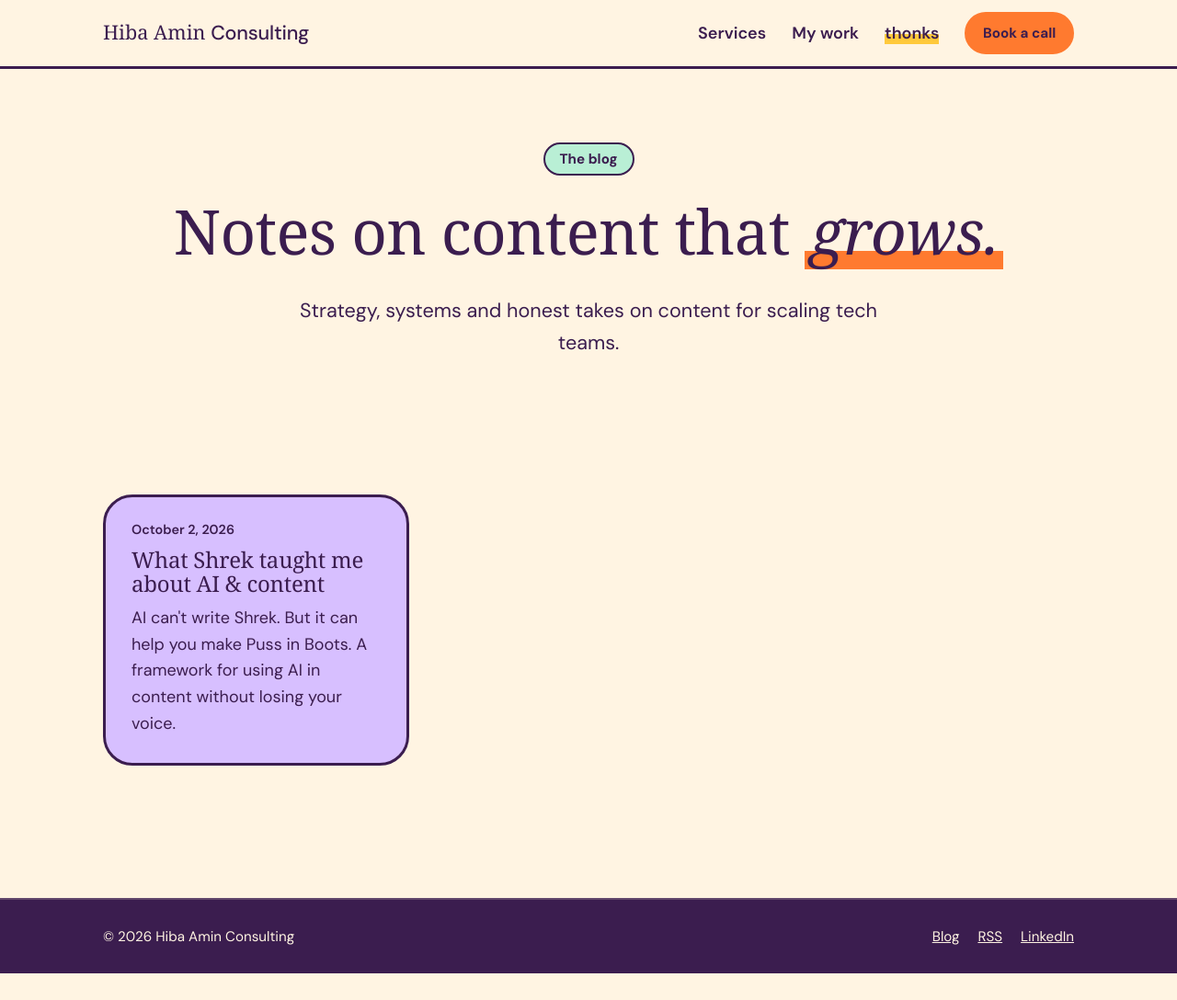
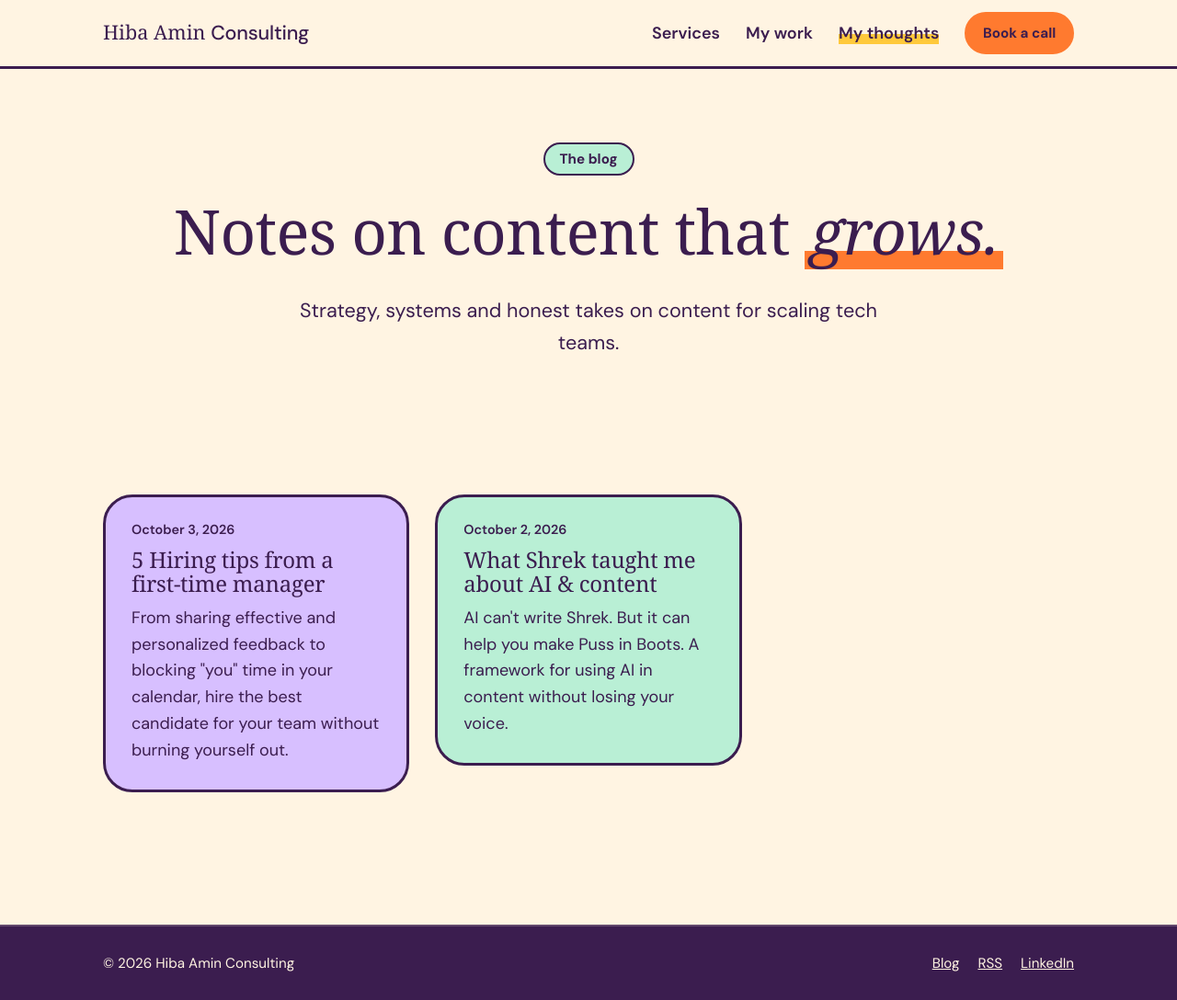
Before and after one commit to h5amin/h5amin.github.io, a Jekyll site: the page built from blog/index.html, in a window 1280 px wide and 1088 px high. Shown: the whole window at 92% size. Built offline with Jekyll 4.4.1, drawn with Linux system fonts in a browser that asks for light colours; some web fonts are replaced; part of the change alters nothing that is shown.

Commit message:
Republish "5 Hiring tips from a first-time manager"; rename blog link
Adds the 2023 Spinach AI article with all five images, a note that it
was written when Hiba became a first-time manager, and a canonical
link to the original. Adds post styles for notes, key takeaways,
templates and short quotes. The blog menu link is now "My thoughts".

Co-Authored-By: Claude Opus 5.5 <noreply@anthropic.com>
Claude-Session: https://claude.ai/code/session_01M3jWd6jbrxGvJCUCQM4XXr

```diff
--- a/_includes/header.html
+++ b/_includes/header.html
@@ -12,7 +12,7 @@
     <nav id="site-nav" class="site-nav" aria-label="Main">
       <a href="{{ home }}#services">Services</a>
       <a href="{{ '/work/' | relative_url }}"{% if page.url contains '/work/' %} aria-current="page"{% endif %}>My work</a>
-      <a href="{{ '/blog/' | relative_url }}"{% if page.url contains '/blog/' %} aria-current="page"{% endif %}>thonks</a>
+      <a href="{{ '/blog/' | relative_url }}"{% if page.url contains '/blog/' %} aria-current="page"{% endif %}>My thoughts</a>
       <a class="btn btn-small" href="{{ site.booking_url }}" data-book>Book a call</a>
     </nav>
   </div>
--- /dev/null
+++ b/_posts/2026-10-03-5-hiring-tips-from-a-first-time-manager.md
@@ -0,0 +1,329 @@
+---
+title: "5 Hiring tips from a first-time manager"
+date: 2026-10-03
+description: "From sharing effective and personalized feedback to blocking \"you\" time in your calendar, hire the best candidate for your team without burning yourself out."
+tags: [Hiring, Management]
+canonical_url: https://www.spinach.ai/blog/hiring-tips-for-first-time-managers
+---
+
+<div class="post-note" markdown="1">
+**Written back in 2023 when I became a people manager for the first time in my career.** Originally published on [Spinach AI](https://www.spinach.ai/blog/hiring-tips-for-first-time-managers).
+</div>
+
+This year marked the beginning of my journey as a people leader. It was also the first time I stepped into the shoes of a hiring manager.
+
+So, in an effort to document my learnings, I wanted to share the lessons I've learned to help you hire the best candidate for your team without burning out.
+
+In this article I'll walk through the biggest lessons I learned going through my first hiring process:
+
+1. Hiring is a marathon, not a sprint
+2. Remind yourself that hiring is your job
+3. Have a process in place
+4. Encourage candidates to ask questions
+5. Share helpful feedback with every candidate you talk to
+
+## #1 Hiring is *very* time-consuming
+
+When you're getting into the world of being on the other side of the table, there's a lot of excitement to go around:
+
+1. For first-timers like me, it's a new skill and process that you're learning about. Who doesn't love growth?
+2. You're building out your team and that's an incredible feeling. You've not only proven out the importance of your department or discipline within that department, but you've done such a good job that you now have the budget to warrant more resources.
+3. You have the opportunity to bring on individuals who will level up the team. You'll be able to coach them, but they'll bring in their own expertise to teach you as well.
+
+All of this makes hiring a really exciting and enjoyable process. 🙌
+
+But, with all of that excitement, it's easy to want to hit the ground running.
+
+However, after a few weeks into the interview process, you quickly learn that it's draining. All of your time and focus are spent on hiring the best person for the role. From the emotionally draining process of rejecting great candidates to constantly being "on" across multiple interviews, it takes its toll, fast.
+
+### The time-consuming reality of hiring
+
+Before we kicked off interviews, I never had more than 2 hours' worth of meetings in my calendar in any given week (shoutout to the Spinach AI team for [running effective meetings](https://www.spinach.ai/blog/meetings/effective-team-meetings)).
+
+Look at all of that beautiful focus time. 😍
+
+{% include image.html src="/assets/img/blog/hiring-calendar-before.webp" alt="Hiba's calendar before interviews, mostly long blocks of focus time" caption="Hiba's calendar pre-interviews" %}
+
+But, in the midst of hiring, my calendar got booked up with a slew of meetings every week.
+
+Bye-bye focus time. 😢
+
+{% include image.html src="/assets/img/blog/hiring-calendar-during.webp" alt="Hiba's calendar during interviews, packed with back-to-back meetings" caption="Hiba's calendar during interviews" %}
+
+Not only does it take a toll on you mentally to be giving each candidate 100% of yourself, but you feel less productive as a result. Not to mention the emotional toll it takes to reject candidates in a meaningful way, but more on that later.
+
+<div class="callout" markdown="1">
+**Key takeaway #1:** Hit the ground running, but do it at a reasonable pace. Block off hours for yourself every week for things like lunch, mental breaks, and productivity blocks.
+
+Not to mention, you'll also need to block off time to let candidates know if they're moving on to the next round or not (and what next steps are!)
+</div>
+
+## #2 Reminder: Hiring *is* your job
+
+Before hiring, your day-to-day feels a lot more productive.
+
+- You can crank out 3-5 blogs per week
+- You're able to write 400 lines of code every sprint
+- Your average time-to-close a ticket was 5 minutes
+
+But, once hiring starts, it's unrealistic to expect that same level of productivity to continue. That's why it's important to remind yourself that hiring *is* productive.
+
+You can do this by:
+
+- Setting goals for yourself (review 100 resumes by the end of the day)
+- Reach out to and schedule the first round of interviews with top candidates by the end of the week
+- Have an offer out within 30 days of the first screening call
+
+Having goals will help you [measure your progress](https://www.spinach.ai/blog/work-goals/quarterly-team-goals) (and feel productive as a result!)
+
+### While it's time-consuming, it's still productive
+
+Don't get me wrong, hiring is a productive effort because of the results it will yield once an offer is signed (when done right) and the [employee is onboarded](https://www.spinach.ai/blog/employee-motivation/new-employee-onboarding-checklist). But, you don't get the instant satisfaction that you're used to getting with contributor-type work.
+
+That's why it's so important to remind yourself that hiring *is* your job now and, while it might not feel like it at the moment, it's productive.
+
+Throughout this process, you're making a BIG and costly business decision that will ultimately help the business grow. This isn't an A/B test that you can approach with the classic startup mindset of "fail fast and learn."
+
+Failing here means you're okay with hiring and firing people until the right person comes along. That's not okay.
+
+Take your time throughout the process. Don't settle on a candidate (and don't let them settle either).
+
+<div class="callout" markdown="1">
+**Key takeaway #2:** It's okay to feel less productive during the hiring process. It doesn't mean, however, that your actions aren't productive. Expect less output and productivity in the short-term in exchange for more in the long-term.
+</div>
+
+## #3 Have a process in place before you post the job
+
+If you want to ensure you're selecting the right candidate, it's important to *truly* understand what you're looking for. This means that you should have the following documented before you hit "post" on the job description:
+
+1. **Outcomes:** What will success look like for this person? How will their success be measured?
+2. **Scorecard:** What qualities, soft skills, and technical skills are *most* important for success in this role?
+3. **Interview steps:** How many rounds of interviews will you need to make a decision? What will each round entail? Who will be involved at each step?
+4. **A standardized list of interview questions:** What questions will you ask every candidate?
+
+Let's walk through what we used at Spinach AI when hiring a Content Marketing Manager. These documents were adapted from SMARTtools for Leaders™ templates. The information shown has also been altered.
+
+### Candidate scorecard
+
+Here's a list of the information to include for each candidate:
+
+- Candidate name
+- Date of interview
+- Rating and contexts (A, B, C, etc)
+- Recommendation (should they move on to the next round?)
+
+Here's a list of the standardized information to include on the scorecard across every candidate:
+
+- The mission of the role
+- Desired outcomes/how they'll be measured on success
+- Desired competencies (technical, hard, and soft skills)
+
+Here's what it looks like all together:
+
+{% include image.html src="/assets/img/blog/hiring-scorecard.webp" alt="Interview scorecard for a Content Marketing Manager role, with candidate details, the role's mission, and four outcomes each given a rating" %}
+
+{% include image.html src="/assets/img/blog/hiring-scorecard-competencies.webp" alt="Competencies matrix from the scorecard, with priorities, who, relationships and technical skills, each with a rating" %}
+
+At Spinach AI, we only move forward A-level candidates. These are candidates who we would score an 8/10 or above.
+
+### Standardized questions
+
+While these will differ from role to role when it comes to the technical/skills-focused interviews, at Spinach AI we typically keep our screening call questions the same across the board. Here's the template we use across all of our screening interviews:
+
+{% include image.html src="/assets/img/blog/hiring-screening-questions.webp" alt="Phone screen interview agenda with six questions: career goals, what you're good at, what you're not good at, how past bosses would rate you, what you want from the role, and where you are in your job search" %}
+
+<div class="callout" markdown="1">
+**Key takeaway #3:** Having a process in place will help you take a very chaotic and balancing-act-type experience and turn it into one that's an organized flow. When you're able to feel prepared for every single conversation, you're more likely to succeed in hiring the right person.
+</div>
+
+## #4 Encourage candidates to ask questions
+
+Remember that candidates are interviewing you just as much as you're interviewing them.
+
+But, just as you're creating a psychologically safe space with your direct reports, it's important you do the same across the interview process.
+
+### How we created a safe space for candidates to ask questions and be themselves
+
+At the start of every screening call, Spinach AI hiring managers will say some form of the following message:
+
+<div class="template" markdown="1">
+I wanted to share the goal of this call. Ultimately, we just want to learn what your career goals are and make sure that not only is there a fit from your skills, but that we can facilitate a path for growth for you.
+
+Before I dive into our questions, I want to preface that there really aren't any right or wrong answers. So, we'll take turns, I'll ask my 6 standard questions here and then I'll open up the floor for you to grill me! How does that sound?
+</div>
+
+That final sentence "you can grill me" puts a smile on every candidate's face. Using humor really helps ease people into the conversation. As a result, I've been asked anywhere from 3-7 questions about the role, culture, position, and team from each candidate.
+
+If a candidate is grilling me, I take it as a sign that they not only care about their next step but that they feel comfortable asking questions.
+
+My biggest flex to date in my journey of becoming a manager was when a candidate shared in an interview that the entire Spinach AI team made them feel safe and comfortable to be themselves and get the answers they needed to evaluate the role. 🏆
+
+If you're looking to set some goals as you enter your next hiring process, making candidates feel safe should definitely be on the list.
+
+<div class="callout" markdown="1">
+**Key takeaway #4:** Create a psychologically safe space for every candidate to be themselves. This will make it easier for them to open up and ask the questions they need answered to make the right decision for them. Use jokes and be vulnerable to ease the mood and set the tone for open, honest communication.
+</div>
+
+## #5 Your relationship goes beyond one interview process
+
+With every interview process you run, it's important that you understand that your relationship with candidates doesn't end when you say yes or no.
+
+If they had a great experience, they'll remember that the next time a role opens up. They'll recommend relevant and talented friends or apply again themselves.
+
+If they left feeling sour because of how you treated them, that will affect your entire employer brand. If they hear anyone mention being excited about a role at your company… Chances are they're not going to be encouraging and excited for that individual.
+
+Careers are lifelong so be sure to leave a good impression with every person who enters your interview process.
+
+Let's walk through 3 ways to do this:
+
+1. Share feedback with every candidate
+2. Don't use a boilerplate rejection letter
+3. Help open doors for candidates
+
+### Every candidate deserves feedback
+
+Similar to manager-employee relationships, feedback sharing is the key to building trust and improving performance.
+
+Sharing feedback with prospective employees not only gives them closure, but also enables them to improve for the next interview.
+
+If you spent time talking to a candidate who isn't moving forward, don't use a boilerplate rejection letter. The least you can do is share your reasoning.
+
+A lot of managers lean towards not doing this because they don't want to deal with a candidate who disagrees with their decision. They also just don't want to be called an "asshole."
+
+Honestly… Valid.
+
+Also, it's a time-consuming task so some managers just default to laziness because it's easier to use a boilerplate template.
+
+#### The positive impact personalized feedback has
+
+Most candidates will truly appreciate and listen to the feedback you share, so long as it's personalized to them. Don't take my word for it though. Here are some of the responses I got back from personalized rejection emails I sent out to candidates:
+
+<figure class="testimonial">
+<blockquote><p>"Thank you for getting back to me with this detailed response. I appreciate the honesty, thoughtfulness, and constructive feedback. I understand that as much as I love data and strategy, those things do not shine through on my resume. I will definitely keep them in mind moving forward when looking for other roles and adding new skills."</p></blockquote>
+<figcaption>Anonymous</figcaption>
+</figure>
+
+<figure class="testimonial">
+<blockquote><p>"Thank you so much for the feedback! I really enjoyed our conversations and just connecting with you from a peer side! Know that I will continue to champion Spinach AI at any company I'm at or build relationships with. I absolutely love what you guys are doing and the tools you're creating for managers and employees everywhere."</p></blockquote>
+<figcaption>Anonymous</figcaption>
+</figure>
+
+<figure class="testimonial">
+<blockquote><p>"Thanks so much for actually taking the time to provide personal feedback. That's really refreshing and out of the norm, and honestly very needed after some horrible interviewing processes I've been through the past few weeks."</p></blockquote>
+<figcaption>Anonymous</figcaption>
+</figure>
+
+### Write a rejection letter that doesn't suck
+
+Templates are a great starting point, especially considering that there are a couple of messages you'll be repeating across every candidate. Here are the variations I used, depending on the stage within the interview process:
+
+#### Email rejection template after screening call
+
+<div class="template" markdown="1">
+Hey [candidate name],
+
+Thank you for your interest in Spinach AI!
+
+We received a great response to the [job title] position, which makes us feel pumped that so many talented individuals (like you!) want to join our team. Although your background is impressive, we regret to inform you that we have decided to pursue other candidates for the position at this time.
+
+Some feedback around our decision why:
+
+1. *[List first specific and relevant reason]*
+2. *[List second specific and relevant reason]*
+
+I will note though that [share things that you felt they were strong in or things you admired about them].
+
+We keep all resumes and interview notes on file, so if a role opens up that we feel you would fit, we will certainly reach out! Please also keep an eye on our careers as new positions open up.
+
+If there's anything I can do to help, please don't hesitate to reach out! 😊
+
+-[your name]
+</div>
+
+#### Email rejection template after skills interview
+
+<div class="template" markdown="1">
+Hey [candidate name],
+
+Thank you again for your interest in Spinach AI! I appreciated the opportunity we had to speak together, and I was overall impressed with your background and experience.
+
+Although your background is impressive, upon further review, the team was unable to select you as an ideal fit for the position and current needs. We just had a lot of incredibly talented applicants like yourself and decided to move forward with [add reasoning for why they weren't selected to move forward].
+
+While this isn't the news we were hoping for, I do want to say that I really was impressed by you and really enjoyed getting to know you better. One of the strengths that I saw in you was [highlight things you think they do well, soft and/or hard skills].
+
+On the flip side, here are some reasons as to why I felt like this role wasn't right for you:
+
+- [list out reason 1]
+- [list out reason 2]
+
+Like I said, you're someone that I'm really impressed by and would love to continue to stay in touch, even if it's not at Spinach AI. If there are ever any intros I can make to help further your career, I will gladly do so.
+
+[If you have any intros you can make or communities you're open to inviting them to, now is a good time to share that!]
+
+Please reach out whenever!
+
+-Hiba
+</div>
+
+#### Email rejection after project
+
+<div class="template" markdown="1">
+Hey [candidate name],
+
+I wanted to thank you again for your interest in Spinach AI! I genuinely appreciated the opportunity we had to speak together, and I was overall impressed with your background and experience.
+
+Although your background is impressive, upon further review, the team was unable to select you as an ideal fit for the position and current needs. We just had a lot of incredibly talented applicants like yourself and decided to move forward with a candidate who [add reasoning for why they weren't selected to move forward].
+
+While this isn't the news we were hoping for, I do want to say that I really was impressed by you and really enjoyed getting to know you better.
+
+In regards to specific feedback, here's what I felt were your strengths that you should continue to highlight:
+
+- [Strength #1]
+- [Strength #2]
+- [Strength #3]
+- [Strength #4]
+
+On the flip side, here are some reasons as to why we decided to go in another direction:
+
+- [list out reason 1]
+- [list out reason 2]
+
+I know that this news probably sucks and I want to give you the time to process, but if there is anything I can do to help you out, I'm always here to help!
+
+[If you have any intros you can make or communities you're open to inviting them to, now is a good time to share that!]
+
+I hope we can stay in touch. Please reach out whenever!
+
+-Hiba
+</div>
+
+Is providing candidates with specific feedback a lot of work?
+
+Yes.
+
+Is it worth it?
+
+Absolutely.
+
+### Open doors for every great candidate
+
+For every candidate you're impressed by, it's important that you open the door to other opportunities. Just because it didn't work out with you, doesn't mean that it won't with someone else. Here are some of the ways in which we've done this at Spinach AI:
+
+1. Extend an invite to a community that's helped you. For me, this is communities like All In and Superpath.
+2. Make an intro to other companies hiring for a similar role.
+
+<div class="callout" markdown="1">
+**Key takeaway #5:** Be a good person and personalize feedback for every candidate you speak with. And, when you can, open doors. Careers are lifelong so be sure to be a positive blip on their memory.
+</div>
+
+## Wrapping up
+
+As you kick off your first, tenth, or fiftieth hiring process, I hope that the lessons I've learned will help you hire the best candidate for the team. To wrap things up, here are the key takeaways:
+
+1. Schedule time for yourself throughout the week for things like lunch, checking things off of your todo list, and mental breaks to avoid burnout.
+2. Treat the hiring process as a marathon, not a sprint. Take your time to find the *best* candidate for the role and don't settle.
+3. Document and plan your process before you publish the job description. This will save you a lot of time and stress once you kick off the interviewing process.
+4. Personalize feedback for every candidate who made the time to speak with you. They deserve nothing less.
+5. Be a good person throughout the process.
+
+And finally, remember that careers are lifelong. Aim to be a positive memory for every individual who comes through your hiring funnel. It will pay off.
--- a/assets/css/styles.css
+++ b/assets/css/styles.css
@@ -761,6 +761,64 @@ p { margin: 0 0 1em; }
   .bar-chart-title { font-size: 1.25rem; }
 }
 
+/* Note at the top of a post (e.g. "Originally published on...") */
+.post-note {
+  background: var(--mint);
+  border: 3px dashed var(--plum);
+  border-radius: 20px;
+  padding: 16px 20px;
+  font-size: 1rem;
+  line-height: 1.6;
+}
+.post-note p { margin: 0; }
+
+/* Key takeaway box */
+.callout {
+  background: var(--sunflower);
+  border: 3px solid var(--plum);
+  border-radius: 20px;
+  padding: 20px 24px;
+  box-shadow: 6px 6px 0 var(--plum);
+  margin: 1.8em 0 !important;
+}
+.callout > * + * { margin-top: 0.8em; }
+.callout p { margin: 0; }
+
+/* Templates and scripts (emails, call openers) */
+.template {
+  position: relative;
+  background: #fff;
+  border: 3px solid var(--plum);
+  border-radius: 20px;
+  padding: 36px 24px 22px;
+  font-size: 1.02rem;
+  line-height: 1.65;
+}
+.template::before {
+  content: "Template";
+  position: absolute; top: -14px; left: 20px;
+  background: var(--lilac);
+  border: 2px solid var(--plum);
+  border-radius: 999px;
+  padding: 1px 12px;
+  font-size: 0.75rem; font-weight: 700;
+  text-transform: uppercase; letter-spacing: 0.06em;
+}
+.template > * + * { margin-top: 0.9em; }
+.template p, .template ul, .template ol { margin: 0; }
+
+/* Short quote with a source, e.g. candidate feedback */
+.prose .testimonial { margin: 1.4em 0; }
+.prose .testimonial blockquote {
+  margin: 0;
+  font-family: var(--font-body);
+  font-size: 1.05rem;
+  line-height: 1.65;
+  font-style: italic;
+  padding: 20px 24px;
+}
+.prose .testimonial figcaption { margin-top: 8px; padding-left: 24px; font-size: 0.9rem; font-weight: 700; }
+
 /* Tables */
 .table-wrap {
   overflow-x: auto;
```
Also changed, not shown: README.md, assets/img/blog/hiring-calendar-before.webp (added), assets/img/blog/hiring-calendar-during.webp (added), assets/img/blog/hiring-scorecard-competencies.webp (added), assets/img/blog/hiring-scorecard.webp (added), assets/img/blog/hiring-screening-questions.webp (added).
